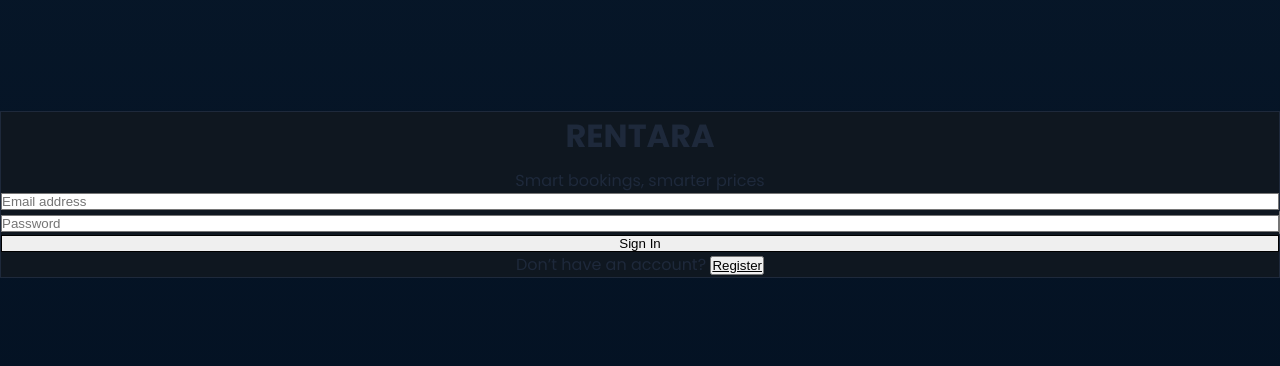
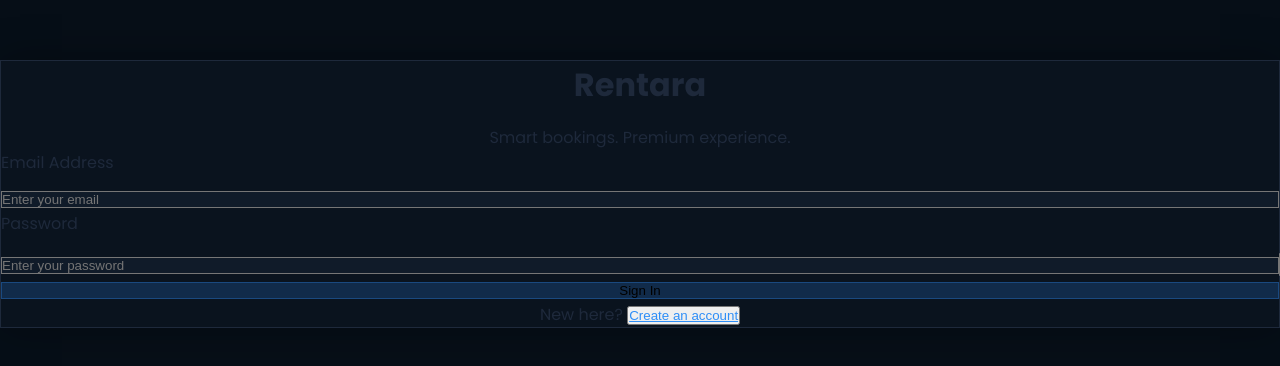
Before and after one commit to aggaditya2005/Last-minute-Rentara, a React (Vite) app in the folder my-app/: page /login in a window 1280 px wide. Shown: the part 206-572 px from the top of the page. Built offline with nearby package versions, Linux system fonts and the light colour scheme.

Commit message:
Update Login.jsx

```diff
--- a/my-app/src/assets/components/Login.jsx
+++ b/my-app/src/assets/components/Login.jsx
@@ -25,11 +25,10 @@ const Login = ({ onSuccess, onSwitchToRegister } = {}) => {
     if (!EMAIL_REGEX.test(email.trim())) {
       return setError("Enter a valid email address.");
     }
-    if (!password) {
-      return setError("Password is required.");
-    }
+    if (!password) return setError("Password is required.");
 
     setLoading(true);
+
     try {
       const q = query(collection(db, "users"), where("email", "==", email.trim()));
       const snap = await getDocs(q);
@@ -53,7 +52,7 @@ const Login = ({ onSuccess, onSwitchToRegister } = {}) => {
       onSuccess?.(cred.user.uid);
       navigate("/services");
     } catch (err) {
-      console.error("Login error:", err);
+      console.error("Error:", err);
       setError("Invalid email or password.");
     } finally {
       setLoading(false);
@@ -61,35 +60,40 @@ const Login = ({ onSuccess, onSwitchToRegister } = {}) => {
   };
 
   return (
-    <div className="min-h-screen flex items-center justify-center bg-gradient-to-b from-[#08182a] to-[#031021] p-6">
-      <div className="w-full max-w-md p-8 rounded-3xl shadow-xl bg-[#0f1720] border border-white/10">
+    <div className="min-h-screen flex items-center justify-center p-6 bg-[#060E17]">
+      <div className="w-full max-w-md p-10 rounded-3xl bg-[#0C1622]/70 backdrop-blur-xl border border-white/10 shadow-[0_0_40px_rgba(0,0,0,0.3)]">
 
         {/* Branding */}
-        <div className="mb-8 text-center">
-          <h1 className="text-3xl font-bold tracking-tight text-white">RENTARA</h1>
-          <p className="text-xs text-gray-400 mt-1">Smart bookings, smarter prices</p>
+        <div className="text-center mb-10">
+          <h1 className="text-4xl font-semibold tracking-tight text-white">Rentara</h1>
+          <p className="text-sm text-gray-400 mt-2">Smart bookings. Premium experience.</p>
         </div>
 
         {/* Form */}
-        <form onSubmit={handleSubmit} className="flex flex-col space-y-5">
+        <form onSubmit={handleSubmit} className="space-y-6">
 
+          <div>
+            <label className="text-sm text-gray-300 px-1">Email Address</label>
             <input
               ref={emailRef}
               type="email"
-            placeholder="Email address"
+              placeholder="Enter your email"
               value={email}
               onChange={(e) => setEmail(e.target.value)}
-            className="p-3 rounded-xl bg-white/5 text-gray-100 border border-white/10 placeholder-gray-500 focus:outline-none"
+              className="mt-2 p-3 w-full bg-[#101B29] border border-white/10 rounded-xl text-gray-100 focus:ring-2 focus:ring-[#2E8EF7] outline-none"
             />
+          </div>
 
-          <div className="relative">
+          <div>
+            <label className="text-sm text-gray-300 px-1">Password</label>
+            <div className="relative mt-2">
               <input
                 ref={passwordRef}
                 type={showPassword ? "text" : "password"}
-              placeholder="Password"
+                placeholder="Enter your password"
                 value={password}
                 onChange={(e) => setPassword(e.target.value)}
-              className="w-full p-3 pr-10 rounded-xl bg-white/5 text-gray-100 border border-white/10 placeholder-gray-500 focus:outline-none"
+                className="p-3 w-full bg-[#101B29] border border-white/10 rounded-xl text-gray-100 focus:ring-2 focus:ring-[#2E8EF7] outline-none"
               />
               <button
                 type="button"
@@ -99,32 +103,30 @@ const Login = ({ onSuccess, onSwitchToRegister } = {}) => {
                 {showPassword ? <EyeOff size={18} /> : <Eye size={18} />}
               </button>
             </div>
+          </div>
 
-          {error && <div className="text-red-400 text-sm text-center">{error}</div>}
+          {error && <p className="text-red-400 text-sm text-center">{error}</p>}
 
           <button
             type="submit"
             disabled={loading}
-            className={`w-full p-3 rounded-xl font-semibold bg-white/10 hover:bg-white/20 text-white border border-white/10 transition ${
-              loading ? "opacity-50 cursor-not-allowed" : ""
-            }`}
+            className="w-full p-3 rounded-xl bg-[#2E8EF7]/20 border border-[#2E8EF7]/30 text-white font-semibold hover:bg-[#2E8EF7]/30 transition-all shadow-lg"
           >
             {loading ? "Signing in..." : "Sign In"}
           </button>
 
-          <div className="text-sm text-gray-400 text-center">
-            Don’t have an account?{" "}
+          <p className="text-center text-sm text-gray-400">
+            New here?{" "}
             <button
               type="button"
               onClick={() =>
                 onSwitchToRegister ? onSwitchToRegister() : navigate("/register")
               }
-              className="underline text-gray-200"
+              className="text-[#2E8EF7] underline"
             >
-              Register
+              Create an account
             </button>
-          </div>
-
+          </p>
         </form>
       </div>
     </div>
```
Lines whose indentation alone changed are shown as unchanged.
